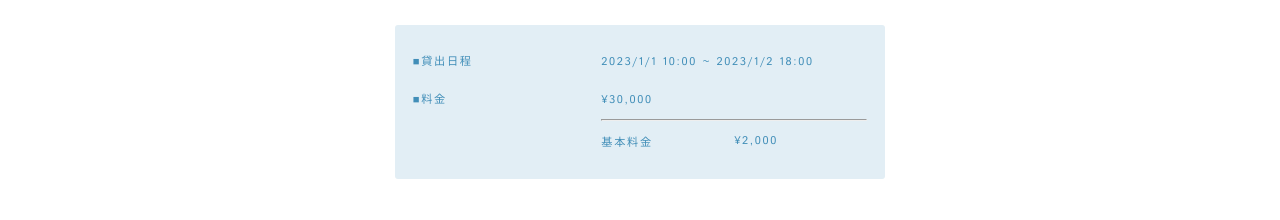
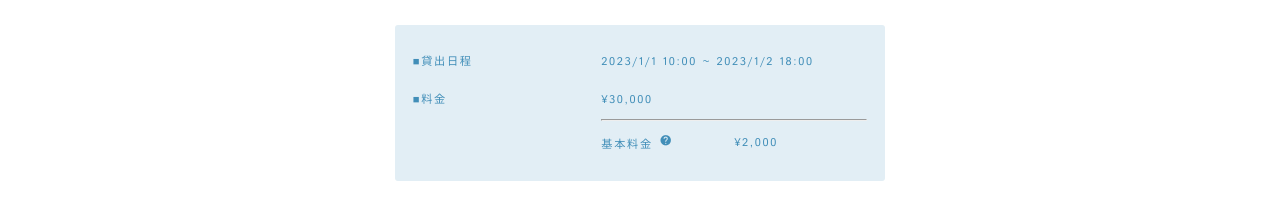
Before and after one commit to kentheboy/khufu-front-end, a Vue app: page / in a window 1280 px wide. Shown: the part 2920-3140 px from the top of the page. Built offline with nearby package versions, Linux system fonts and the light colour scheme.

Commit message:
add help mark

```diff
--- a/src/components/common/Information.vue
+++ b/src/components/common/Information.vue
@@ -23,7 +23,10 @@
                         <p>¥{{ addCommas(reservationInfo.totalFee) }}</p>
                         <hr>
                         <dl class="price-detail">
-                            <dt class="basic-price-title">基本料金</dt>
+                            <dt class="basic-price-title">
+                                基本料金
+                                <img class="insurance-price-help-icon" alt="" src="/images/@2x.png">
+                            </dt>
                             <dd class="basic-price">¥{{ addCommas(reservationInfo.carInfos.basicFee) }}</dd>
                             <dt
                                 v-if="reservationInfo.additionalService && reservationInfo.additionalService.akamineStaDelivery == 1"
@@ -210,6 +213,7 @@ export default {
                 .price-detail {
                     display: flex;
                     flex-wrap: wrap;
+                    align-items: center;
                     @media screen and (max-width: 390px) {
                         height: 4rem
                     }
```
